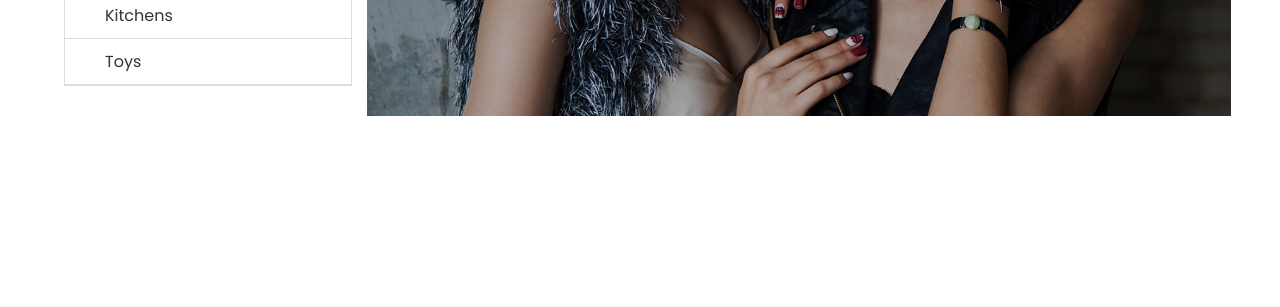
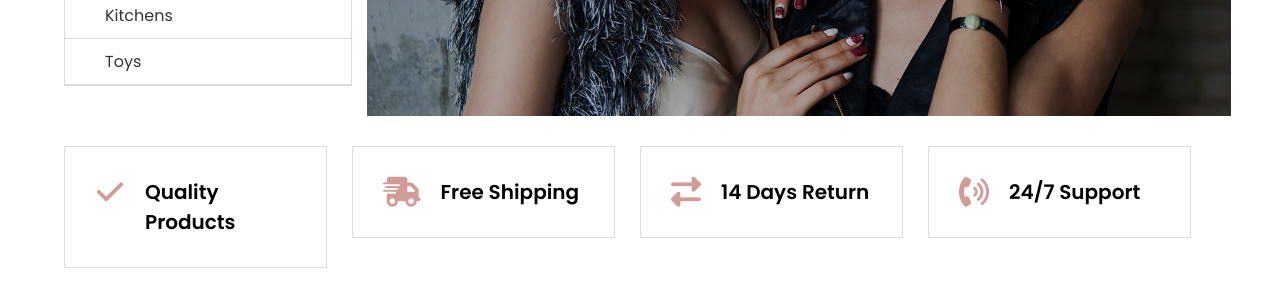
Before and after one commit to anil-sidhu/html-css-e-comm, a plain HTML site: page index.html in a window 1280 px wide. Shown: the part 435-742 px from the top of the page. Drawn offline with Linux system fonts and the light colour scheme.

Commit message:
Done with app feature

```diff
--- a/index.html
+++ b/index.html
@@ -30,12 +30,18 @@
           </button>
         </div>
         <div class="selected-product arrange-left wid-25">
-          <button class="common-btn"><span>
+          <button class="common-btn">
+            <span>
               <i class="fa-solid fa-cart-arrow-down"></i>
-            0</span></button>
-          <button class="common-btn"><span>
+              0</span
+            >
+          </button>
+          <button class="common-btn">
+            <span>
               <i class="fa-solid fa-heart"></i>
-            0</span></button>
+              0</span
+            >
+          </button>
         </div>
       </div>
     </div>
@@ -64,7 +70,9 @@
             <ul class="left-menu-list">
               <li><a href="#">Home</a></li>
               <li><a href="#">Shop</a></li>
-            <li class="dropdown-head"><a href="#">Product Details
+              <li class="dropdown-head">
+                <a href="#"
+                  >Product Details
                   <i class="fa-solid fa-angle-down"></i>
                 </a>
                 <ul class="dropdown">
@@ -89,6 +97,40 @@
           </div>
         </div>
       </div>
+      <div class="wrapper next-row">
+        <div class="wid-25 arrange-left">
+          <div class="features-point">
+            <span class="icon-text-wrap">
+              <i class="fa-solid fa-check"></i>
+              <span> Quality Products</span>
+            </span>
+          </div>
+        </div>
+        <div class="wid-25 arrange-left">
+          <div class="features-point">
+            <span class="icon-text-wrap">
+              <i class="fa-solid fa-shipping-fast"></i>
+              <span> Free Shipping</span>
+            </span>
+          </div>
+        </div>
+        <div class="wid-25 arrange-left">
+          <div class="features-point">
+            <span class="icon-text-wrap">
+              <i class="fa-solid fa-exchange-alt"></i>
+              <span>14 Days Return</span>
+            </span>
+          </div>
+        </div>
+        <div class="wid-25 arrange-left">
+          <div class="features-point">
+            <span class="icon-text-wrap">
+              <i class="fa-solid fa-phone-volume"></i>
+              <span>24/7 Support</span>
+            </span>
+          </div>
+        </div>
+      </div>
     </div>
   </body>
 </html>
--- a/style.css
+++ b/style.css
@@ -5,7 +5,7 @@
 }
 .header {
   margin-top: 25px;
-  min-height:60px
+  min-height: 60px;
 }
 .logo h1 span:first-of-type {
   padding: 0px 15px;
@@ -24,7 +24,7 @@
   border-right: none;
 }
 
-.search-product input:focus{
+.search-product input:focus {
   outline: none;
 }
 
@@ -64,11 +64,11 @@
   list-style-type: none;
   border: 1px solid #ddd;
 }
-.category-list ul li{
+.category-list ul li {
   border-bottom: 1px solid #ddd;
   padding: 10px 40px;
 }
-.category-list ul li a{
+.category-list ul li a {
   color: #333;
   text-decoration: none;
 }
@@ -76,40 +76,40 @@
 .shop-menu {
   display: flex;
 }
-.left-menu-list{
+.left-menu-list {
   width: 70%;
 }
-.right-menu-list{
+.right-menu-list {
   width: 30%;
   direction: rtl;
 }
-.shop-menu ul{
+.shop-menu ul {
   display: flex;
   margin: 0;
   padding: 0;
   list-style-type: none;
 }
-.shop-menu ul li{
+.shop-menu ul li {
   min-width: 75px;
   padding: 20px;
 }
-.shop-menu ul li a{
+.shop-menu ul li a {
   color: #333;
   text-decoration: none;
 }
-.shop-menu ul li a:hover{
+.shop-menu ul li a:hover {
   color: #d19c97;
 }
-.shop-menu ul.dropdown{
+.shop-menu ul.dropdown {
   display: none;
   border: 1px solid #ddd;
   position: absolute;
   box-shadow: #ddd 1px 1px 4px;
 }
-.dropdown-head:hover ul.dropdown{
+.dropdown-head:hover ul.dropdown {
   display: block;
 }
-.banner{
+.banner {
   position: relative;
   height: 400px;
   float: left;
@@ -149,3 +149,25 @@
   color: #000;
   padding: 10px 15px;
 }
+/*  */
+
+.features-point {
+  border: 1px solid #ddd;
+  margin-top: 30px;
+  margin-bottom: 30px;
+  margin-right: 25px;
+}
+
+.features-point .icon-text-wrap {
+  padding: 30px;
+  display: flex;
+}
+.icon-text-wrap i {
+  font-size: 30px;
+  color: #d19c97;
+}
+.icon-text-wrap span {
+  font-size: 20px;
+  padding-left: 20px;
+  font-weight: 600;
+}
```
Lines whose indentation alone changed are shown as unchanged.
